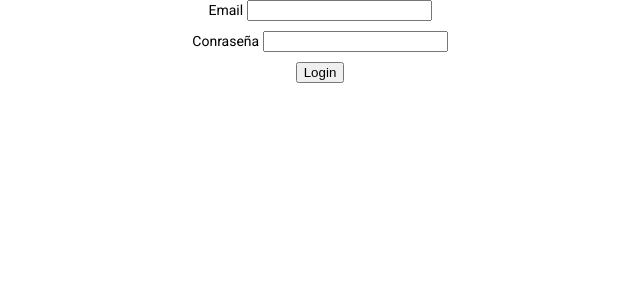
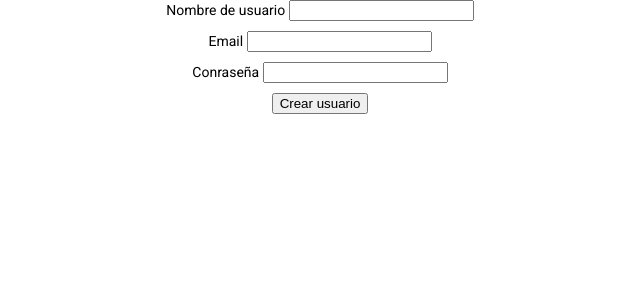
Before and after one commit to JorgeAlonsoLopez/MiniTwitter, an Angular app in the folder Proyecto/: page / in a window 1280 px wide. Shown: the top 300 px of the page, without its empty margins (320-960 px from the left). Built offline with nearby package versions, Linux system fonts and the light colour scheme.

Commit message:
registro funciona

```diff
--- a/Proyecto/src/app/app.component.html
+++ b/Proyecto/src/app/app.component.html
@@ -1,2 +1,2 @@
 <router-outlet></router-outlet>
-<app-login></app-login>
+<app-registro></app-registro>
--- a/Proyecto/src/app/dto/ReistroDto.ts
+++ b/Proyecto/src/app/dto/RegistroDto.ts
@@ -1,4 +1,4 @@
-export class LoginDto {
+export class RegistroDto {
     username: string;
     email: string;
     password: string;
--- a/Proyecto/src/app/login/login.component.ts
+++ b/Proyecto/src/app/login/login.component.ts
@@ -20,7 +20,7 @@ export class LoginComponent implements OnInit {
 
   login() {
     this.loginService.login(this.usuario).subscribe(respuesta => {
-        alert('API TOKEN ' + respuesta.token);
+        alert('Login correcto');
         localStorage.setItem('token', respuesta.token);
     });
   }
--- a/Proyecto/src/app/registro/registro.component.html
+++ b/Proyecto/src/app/registro/registro.component.html
@@ -1 +1,20 @@
-<p>registro works!</p>
+
+<div fxLayout="column" fxLayoutAlign="center center" fxLayoutGap="10px" class="container">
+    <div>
+        Nombre de usuario
+        <input type="email" [(ngModel)]="usuario.username" #em="ngModel" required />
+    </div>
+    <div>
+        Email
+        <input type="email" [(ngModel)]="usuario.email" #em="ngModel" required [email]="true" />
+    </div>
+    <div>
+        Conraseña
+        <input type="password" [(ngModel)]="usuario.password" #pwd="ngModel" required />
+    </div>
+    <div>
+        <input type="button" (click)="new()" value="Crear usuario"/>
+    </div>
+
+
+  </div>
--- a/Proyecto/src/app/registro/registro.component.ts
+++ b/Proyecto/src/app/registro/registro.component.ts
@@ -1,4 +1,6 @@
 import { Component, OnInit } from '@angular/core';
+import { RegistroDto } from '../dto/RegistroDto';
+import { RegistroService } from '../services/registro.service';
 
 @Component({
   selector: 'app-registro',
@@ -7,9 +9,20 @@ import { Component, OnInit } from '@angular/core';
 })
 export class RegistroComponent implements OnInit {
 
-  constructor() { }
+  usuario: RegistroDto;
+
+  constructor(private registroService: RegistroService) {
+    this.usuario = new RegistroDto('', '', '');
+  }
 
   ngOnInit(): void {
   }
 
+  new() {
+    this.registroService.new(this.usuario).subscribe(respuesta => {
+        alert('Registro correcto');
+        //localStorage.setItem('token', respuesta.token);
+    });
+  }
+
 }
--- /dev/null
+++ b/Proyecto/src/app/services/registro.service.ts
@@ -0,0 +1,32 @@
+import { Injectable } from '@angular/core';
+import { RegistroDto } from '../dto/RegistroDto';
+import { RegistroResponse } from '../modelo/Registro.interface';
+import { Observable } from 'rxjs';
+import { HttpClient, HttpHeaders } from '@angular/common/http';
+
+const url = 'https://www.minitwitter.com:3001/apiv1/auth/signup';
+
+const httpOptions = {
+  headers: new HttpHeaders({
+    'Content-Type':  'application/json'
+  })
+};
+
+@Injectable({
+  providedIn: 'root'
+})
+export class RegistroService {
+
+  constructor(private http: HttpClient) { }
+
+  new(registroDto: RegistroDto): Observable<RegistroResponse> {
+    return this.http.post<RegistroResponse>(
+      url,
+      registroDto,
+      httpOptions
+    );
+  }
+
+
+
+}
```
Also changed, not shown: Proyecto/src/app/app.module.ts (+5 -3 lines), Proyecto/src/app/modelo/Registro.interface.ts (added, +9 -0 lines).
